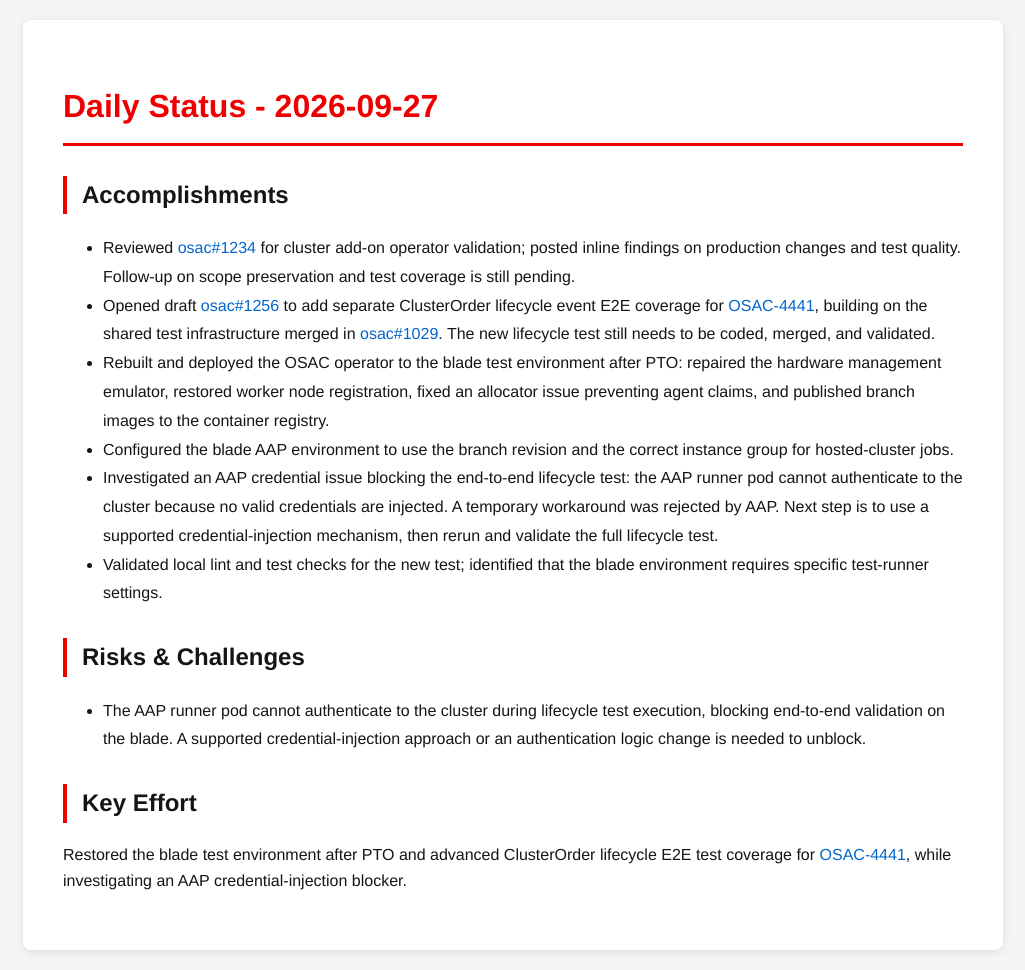
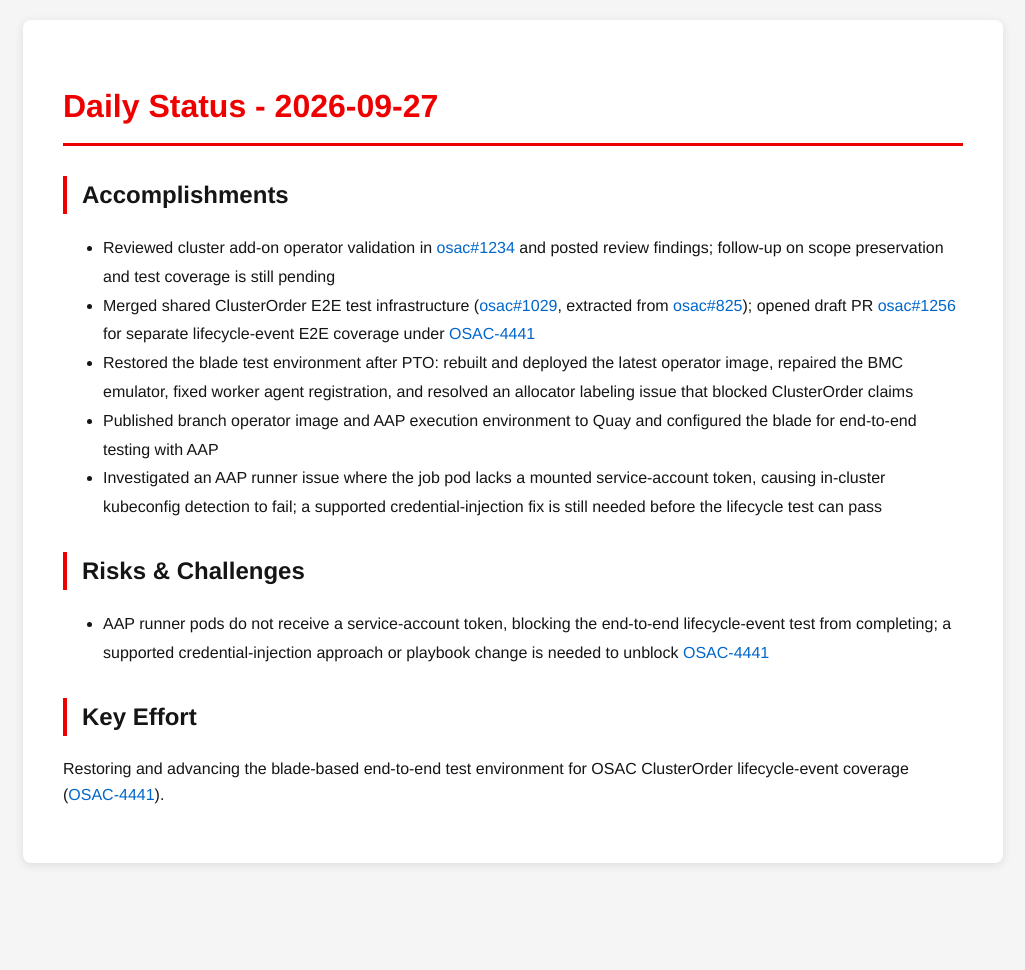
Before and after one commit to tzvatot/daily-status, a Jekyll site: the page built from 2026-09-27.md, in a window 1280 px wide. Shown: the whole page, without its empty margins (127-1152 px from the left). Built offline with Jekyll 4.4.1, drawn with Linux system fonts in a browser that asks for light colours; after the commit the page ends 900 px from its top, so only the background shows below that.

Commit message:
Daily status update - 2026-09-27

```diff
--- a/2026-09-27.md
+++ b/2026-09-27.md
@@ -7,18 +7,14 @@
 # Daily Status - 2026-09-27
 
 ## Accomplishments
-
-- Reviewed [osac#1234](https://github.com/osac-project/osac/pull/1234) for cluster add-on operator validation; posted inline findings on production changes and test quality. Follow-up on scope preservation and test coverage is still pending.
-- Opened draft [osac#1256](https://github.com/osac-project/osac/pull/1256) to add separate ClusterOrder lifecycle event E2E coverage for [OSAC-4441](https://redhat.atlassian.net/browse/OSAC-4441), building on the shared test infrastructure merged in [osac#1029](https://github.com/osac-project/osac/pull/1029). The new lifecycle test still needs to be coded, merged, and validated.
-- Rebuilt and deployed the OSAC operator to the blade test environment after PTO: repaired the hardware management emulator, restored worker node registration, fixed an allocator issue preventing agent claims, and published branch images to the container registry.
-- Configured the blade AAP environment to use the branch revision and the correct instance group for hosted-cluster jobs.
-- Investigated an AAP credential issue blocking the end-to-end lifecycle test: the AAP runner pod cannot authenticate to the cluster because no valid credentials are injected. A temporary workaround was rejected by AAP. Next step is to use a supported credential-injection mechanism, then rerun and validate the full lifecycle test.
-- Validated local lint and test checks for the new test; identified that the blade environment requires specific test-runner settings.
+- Reviewed cluster add-on operator validation in [osac#1234](https://github.com/osac-project/osac/pull/1234) and posted review findings; follow-up on scope preservation and test coverage is still pending
+- Merged shared ClusterOrder E2E test infrastructure ([osac#1029](https://github.com/osac-project/osac/pull/1029), extracted from [osac#825](https://github.com/osac-project/osac/pull/825)); opened draft PR [osac#1256](https://github.com/osac-project/osac/pull/1256) for separate lifecycle-event E2E coverage under [OSAC-4441](https://redhat.atlassian.net/browse/OSAC-4441)
+- Restored the blade test environment after PTO: rebuilt and deployed the latest operator image, repaired the BMC emulator, fixed worker agent registration, and resolved an allocator labeling issue that blocked ClusterOrder claims
+- Published branch operator image and AAP execution environment to Quay and configured the blade for end-to-end testing with AAP
+- Investigated an AAP runner issue where the job pod lacks a mounted service-account token, causing in-cluster kubeconfig detection to fail; a supported credential-injection fix is still needed before the lifecycle test can pass
 
 ## Risks & Challenges
-
-- The AAP runner pod cannot authenticate to the cluster during lifecycle test execution, blocking end-to-end validation on the blade. A supported credential-injection approach or an authentication logic change is needed to unblock.
+- AAP runner pods do not receive a service-account token, blocking the end-to-end lifecycle-event test from completing; a supported credential-injection approach or playbook change is needed to unblock [OSAC-4441](https://redhat.atlassian.net/browse/OSAC-4441)
 
 ## Key Effort
-
-Restored the blade test environment after PTO and advanced ClusterOrder lifecycle E2E test coverage for [OSAC-4441](https://redhat.atlassian.net/browse/OSAC-4441), while investigating an AAP credential-injection blocker.
+Restoring and advancing the blade-based end-to-end test environment for OSAC ClusterOrder lifecycle-event coverage ([OSAC-4441](https://redhat.atlassian.net/browse/OSAC-4441)).
```
